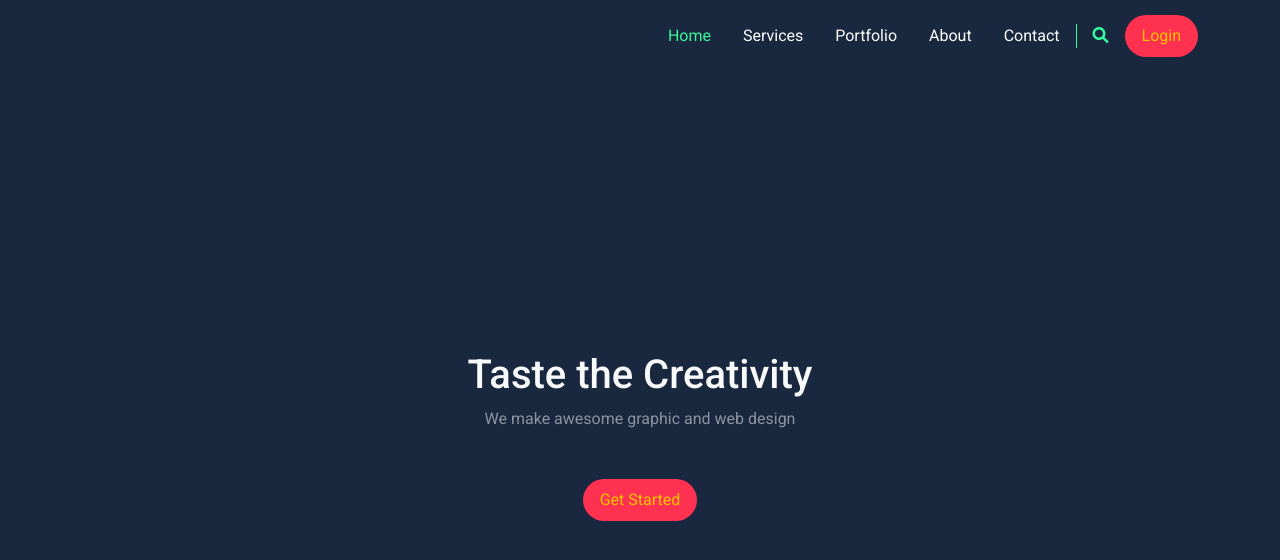
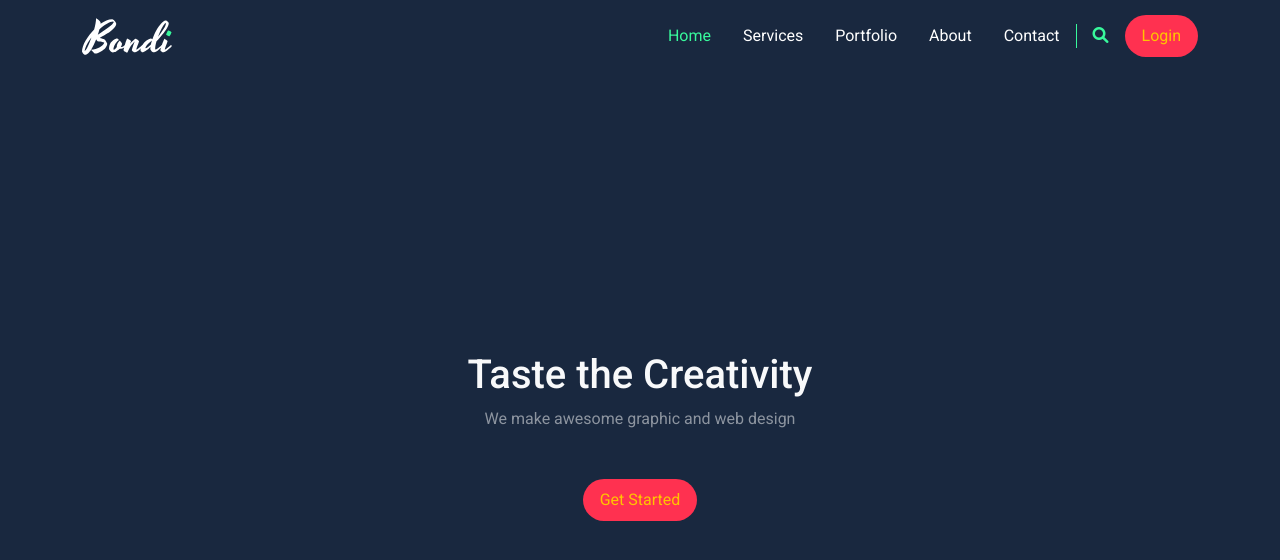
Before and after one commit to abeerAyad/Bondi-Bootstrap5, a plain HTML site: page index.html in a window 1280 px wide. Drawn offline with Linux system fonts and the light colour scheme; the site is published under a folder, as on GitHub Pages, so addresses that start at the root find nothing.

Commit message:
edit img path

```diff
--- a/index.html
+++ b/index.html
@@ -26,7 +26,7 @@
     <nav class="navbar navbar-expand-lg sticky-top">
         <div class="container">
           <a class="navbar-brand" href="#">
-            <img src="/assets/img/logo.svg" alt="">
+            <img src="./assets/img/logo.svg" alt="">
           </a>
           <button class="navbar-toggler" type="button" data-bs-toggle="collapse" data-bs-target="#main" aria-controls="main" aria-expanded="false" aria-label="Toggle navigation">
             <i class="fa-solid fa-bars"></i>
```
